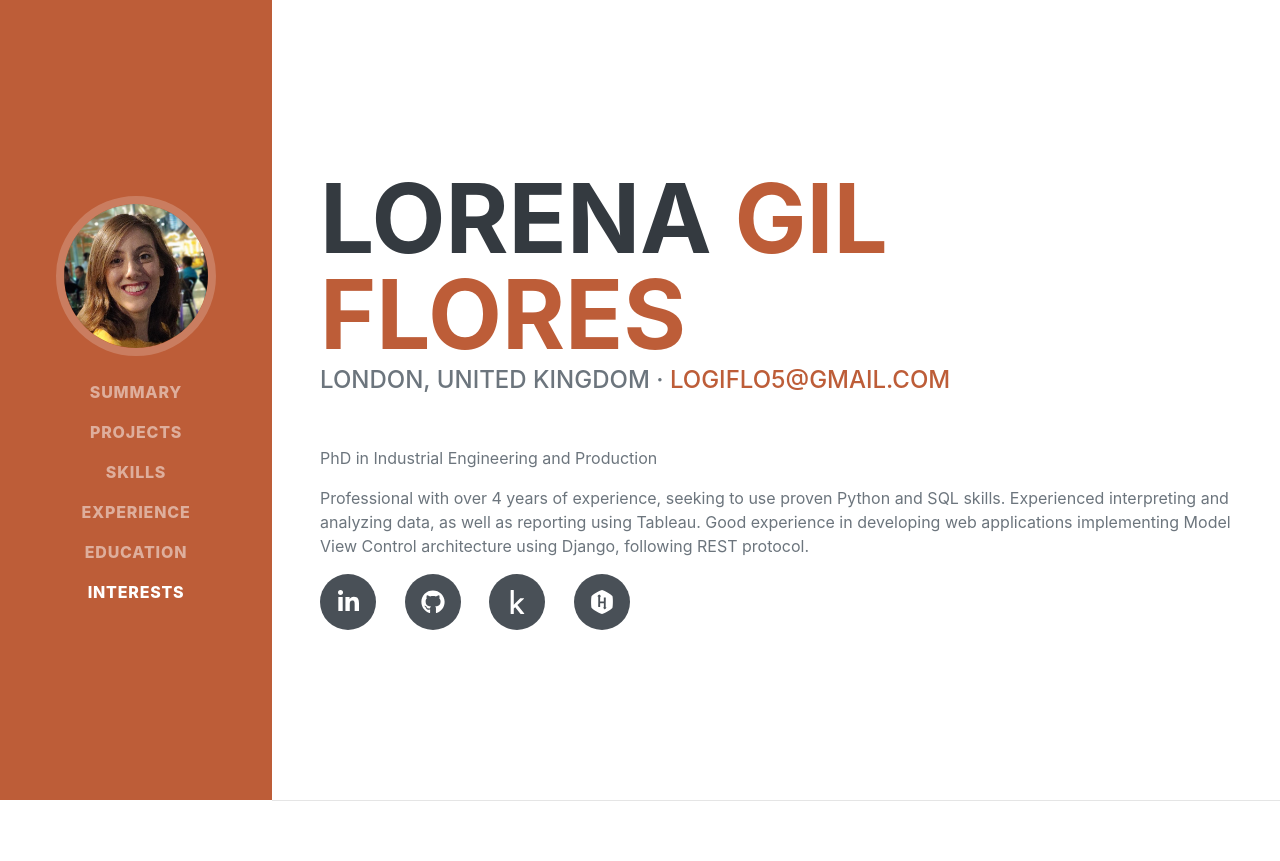
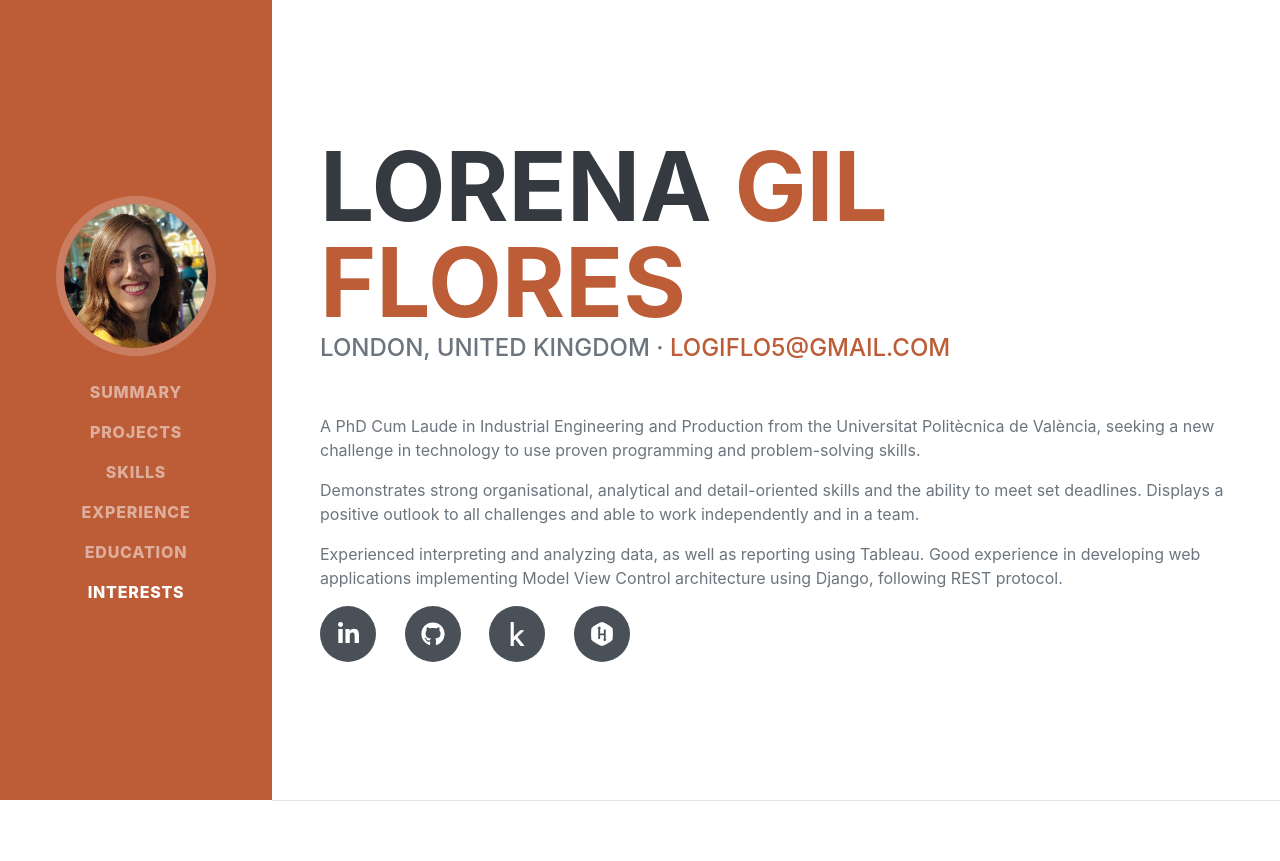
Before and after one commit to logiflo/lorena-portfolio, a Django app: page / in a window 1280 px wide. Shown: the top 861 px of the page. Run offline with Django 3.2, Linux system fonts and the light colour scheme; some libraries are stand-ins or nearby versions; some web fonts are replaced.

Commit message:
Update Portfolio.

```diff
--- a/lorena/templates/lorena/index.html
+++ b/lorena/templates/lorena/index.html
@@ -57,9 +57,11 @@
                     </div>
                     <p class="lead mb-5">
                     <p>
-                    PhD in Industrial Engineering and Production
+                    A PhD Cum Laude in Industrial Engineering and Production from the Universitat Politècnica de València, seeking a new challenge in technology to use proven programming and problem-solving skills.
                     </p>
-                    Professional with over 4 years of experience, seeking to use proven Python and SQL skills.
+                    <p>
+                    Demonstrates strong organisational, analytical and detail-oriented skills and the ability to meet set deadlines. Displays a positive outlook to all challenges and able to work independently and in a team.
+                    </p>
                     Experienced interpreting and analyzing data, as well as reporting using Tableau.
                     Good experience in developing web applications implementing Model View Control architecture using Django, following REST protocol.
                     </p>
```
